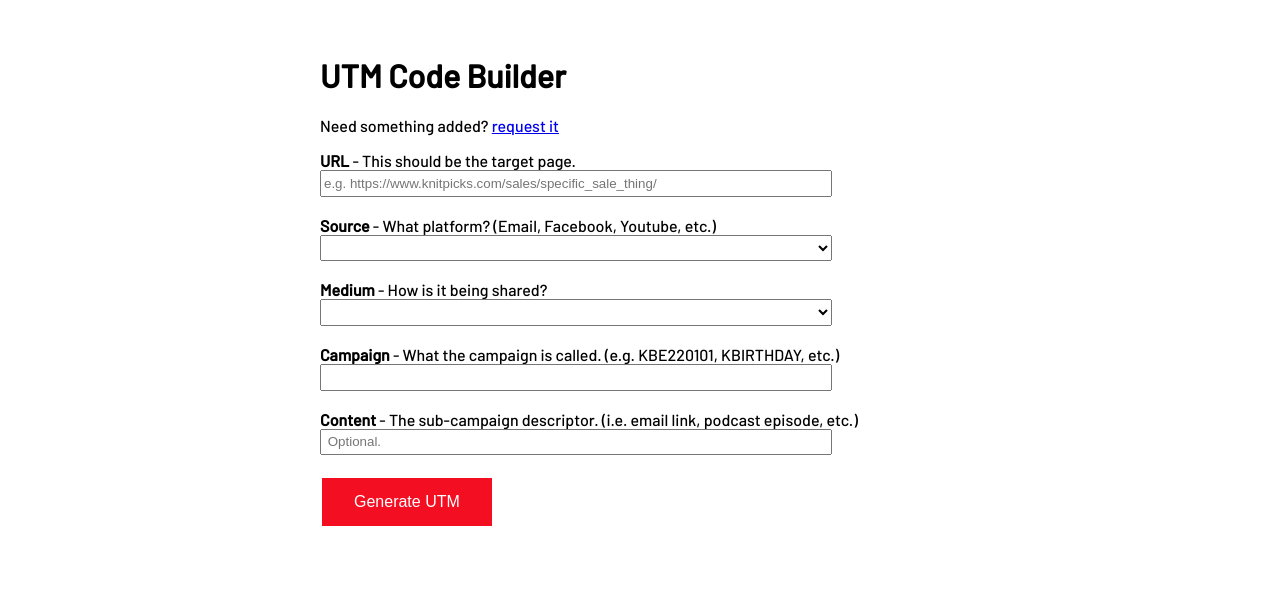
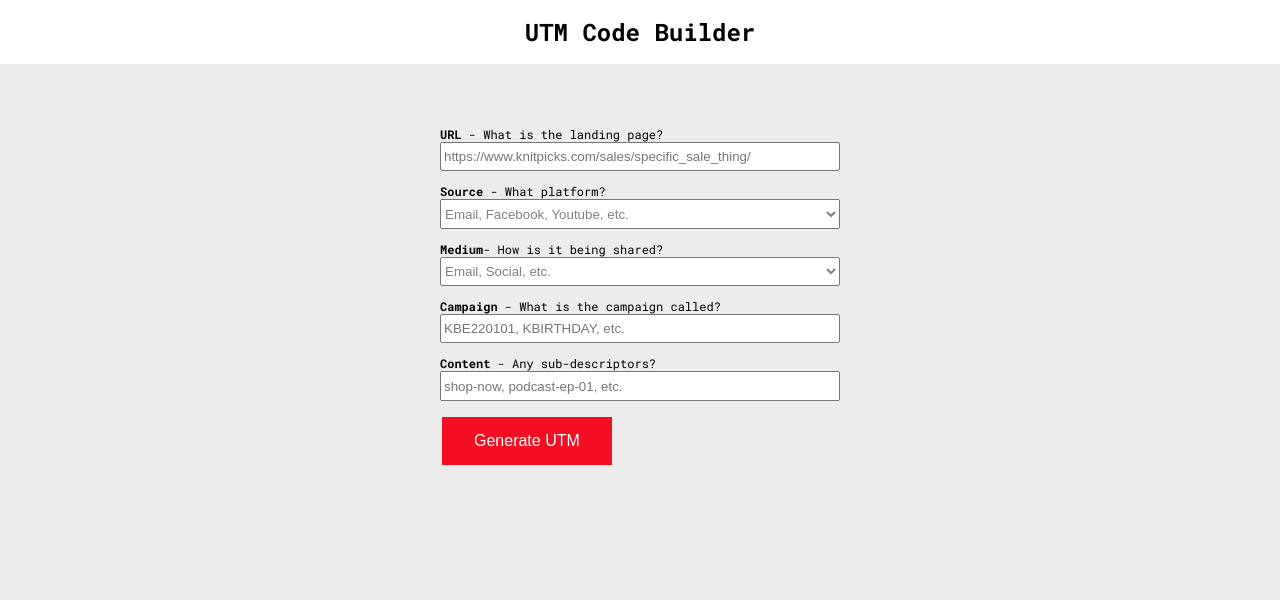
Before and after one commit to MDeanLindsay/UTM-Builder, a website built with Parcel: page index.html in a window 1280 px wide. Built offline with nearby package versions, Linux system fonts and the light colour scheme.

Commit message:
v1 updates

```diff
--- a/index.html
+++ b/index.html
@@ -2,67 +2,75 @@
     <head>
         <meta charset="utf-8">
         <meta name="viewport" content="width=device-width, initial-scale=1.0, minimum-scale=1">
-        <link rel="preload, stylesheet" as="font" crossorigin="crossorigin" href="https://fonts.googleapis.com/css?family=Lato:300&display=swap">
         <script defer  language="JavaScript" type="text/javascript" src="./main.js"></script>
-
         <link rel="stylesheet" type="text/css" href="style.css">
+        <link
+        href="https://fonts.googleapis.com/css?family=Roboto+Mono:400,100,300italic,300,100italic,400italic,500,500italic,700,700italic&;subset=latin,cyrillic"
+        rel="stylesheet">
         <link rel="icon" type="image/x-icon" href="favicon.ico">
-        <title>UTM Builder</title>
-        <header>
-        <h1>UTM Code Builder</h1>
-
-        <p>Need something added? <a href="mailto:michael_lindsay@craftsamericana.com"> request it</a>
-    </header>
     </head>
     <body>
+
+      <div class="header" >
+        <h1>UTM Code Builder</h1>
+      </div>
+
+      <div class = "container">
+        <div class = "container-inputs">
          <div class="input">
-            <label for="url-input"><strong>URL</strong></label> - This should be the target page.</br>
-            <input onkeyup="createUtm()" id="url-input" type="text" name="" placeholder="e.g. https://www.knitpicks.com/sales/specific_sale_thing/" required>
-            <span class="bar"></span>
+            <label for="url-input"><strong>URL</strong></label> - What is the landing page?
+            <br>
+            <input onkeyup="createUtm()" id="url-input" type="text" name="" placeholder="https://www.knitpicks.com/sales/specific_sale_thing/" required>
           </div>
-        </br>
+
           <div class="input">
-          <label for="source-input"><strong>Source</strong></label> - What platform? (Email, Facebook, Youtube, etc.)
-          <select name="" value="" id="source-input" type="select">
-            <option value=""></option>
+            <strong>Source</strong> - What platform?
+            <br>
+            <select name="" value="" id="source-input" type="select" required>
+              <option value="" disabled selected hidden>Email, Facebook, Youtube, etc.</option>
               <option value="klbe">Email Campaign</option>
               <option value="klae">Email Flow</option>
               <option value="facebook">Facebook</option>
               <option value="instagram">Instagram</option>
+              <option value="pinterest">Pinterest</option>
               <option value="libsyn">Podcast</option>
-            <option value="pinterest">Pinterest</option>
+              <option value="ravelry">Ravelry</option>
               <option value="twitter">Twitter</option>
               <option value="youtube">Youtube</option>
             </select>
           </div>
-      </br>
+
         <div class="input">
-          <label for="medium-input"><strong>Medium</strong></label> - How is it being shared?
-          <select name="" value="" id="medium-input" type="select" placeholder="Required.">
-            <option value=""></option>
+          <strong>Medium</strong>- How is it being shared?
+          <br>
+          <select name="" value="" id="medium-input" type="select" required>
+            <option value=""disabled selected hidden>Email, Social, etc.</option>
             <option value="email">Email</option>
             <option value="social">Social</option>
           </select>
         </div>
-      </br>
+
         <div class="input">
-          <label for="medium-input"><strong>Campaign</strong></label> - What the campaign is called. (e.g. KBE220101, KBIRTHDAY, etc.)
-        <input onkeyup="createUtm()" id="campaign-input" type="text" name="" value="" required>
-        <span class="bar"></span>
+         <strong>Campaign</strong> - What is the campaign called?
+          <br>
+          <input onkeyup="createUtm()" id="campaign-input" type="text" name="" value="" placeholder = "KBE220101, KBIRTHDAY, etc." required>
         </div>
-      </br>
+
         <div class="input">
-          <label for="content-input"><strong>Content</strong></label> - The sub-campaign descriptor. (i.e. email link, podcast episode, etc.)
-        <input onkeyup="createUtm()" id="content-input" type="text" name="" value="" placeholder=" Optional." required>
-        <span class="bar"></span>
+          <strong>Content</strong> - Any sub-descriptors?
+          <br>
+          <input onkeyup="createUtm()" id="content-input" type="text" name="" value="" placeholder = "shop-now, podcast-ep-01, etc." required>
         </div>
-      </br>
-        <div>
+
+        <div class="input">
           <button onclick="myFunction()" input type = "submit">Generate UTM</button>
-          <p id="demo"></h1>
+        </div>
+        <br>
+          <div id="demo"></div>
           <div class="input" id="yourUTM"></div>
-          <br>
-        </br>
-      </span>
+
+            <!-- The text field -->
+        </div>
+      </div>
       </div>
 </html>
--- a/main.js
+++ b/main.js
@@ -41,7 +41,6 @@ function addUtmContent() {
     }
   }
 
-
 function createUtm() {
     let utm = addUrlDecorator() + addUtmSource() + addUtmMedium() + addUtmCampaign() + addUtmContent();
     document.getElementById("utm").value;
@@ -49,13 +48,34 @@ function createUtm() {
 
 let data = addUrlDecorator() + addUtmSource() + addUtmMedium() + addUtmCampaign() + addUtmContent();
 
-
 function myFunction() {
     document.getElementById("demo").innerHTML = "Your UTM is:";
       if(document.getElementById("source-input").value.length == 0)
       {
-        document.getElementById("yourUTM").innerHTML = "You forgot something important."
+        document.getElementById("yourUTM").innerHTML = "You forgot the source."
+      }
+      if(document.getElementById("medium-input").value.length == 0)
+      {
+        document.getElementById("yourUTM").innerHTML = "You forgot the medium."
+      }
+      if(document.getElementById("campaign-input").value.length == 0)
+      {
+        document.getElementById("yourUTM").innerHTML = "You forgot the campaign."
       }
       else
         document.getElementById("yourUTM").innerHTML = addUrlDecorator() + addUtmSource() + addUtmMedium() + addUtmCampaign() + addUtmContent();
   }
+
+function copyText() {
+  /* Get the text field */
+  copyText = document.getElementById("yourUTM").innerHTML = addUrlDecorator() + addUtmSource() + addUtmMedium() + addUtmCampaign() + addUtmContent();
+  /* Select the text field */
+  copyText.select();
+  copyText.setSelectionRange(0, 99999); /* For mobile devices */
+
+   /* Copy the text inside the text field */
+  navigator.clipboard.writeText(copyText.value);
+
+  /* Alert the copied text */
+  /*alert("Copied the text: " + copyText.value);*/
+}
--- a/style.css
+++ b/style.css
@@ -1,26 +1,57 @@
-@import url('https://fonts.googleapis.com/css2?family=Barlow:wght@500&display=swap');
-
-header {
-  padding-top: 25px;
+html {
+  padding: 0;
+  margin: 0;
+  max-width: 100%;
+  overflow-x: hidden;
   position: relative;
+  display: block;
 }
 
 body {
+  background-color: #ececed;
+  font-family: "Roboto Mono";
+  letter-spacing: 0;
+  color: #000000;
+  font-size: 12px;
+  margin: 0;
+}
 
-font-family: barlow;
-margin: auto;
-width: 50%;
-padding: 10px;
+.header {
+  background-color: #ffffff;
+  display: flex;
+  flex-direction: column;
+  justify-content: center;
+  align-items: center;
+}
+
+.container {
+  display: flex;
+  justify-content: center;
+  padding-bottom: 100px;
+  padding-top: 50px;
+}
+
+.container-inputs {
+  display: flex;
+  flex-direction: column;
+}
+
+.input {
+  padding-top: 0.75rem;
 }
 
 input {
-    width: 80%;
-    height: 2em;
+    width: 25rem;
+    height: 2.2em;
 }
 
 select {
-    width: 80%;
-    height: 2em;
+    width: 25rem;
+    height: 2.2em;
+}
+
+select:invalid {
+  color: gray;
 }
 
 button {
```
Lines whose indentation alone changed are shown as unchanged.
